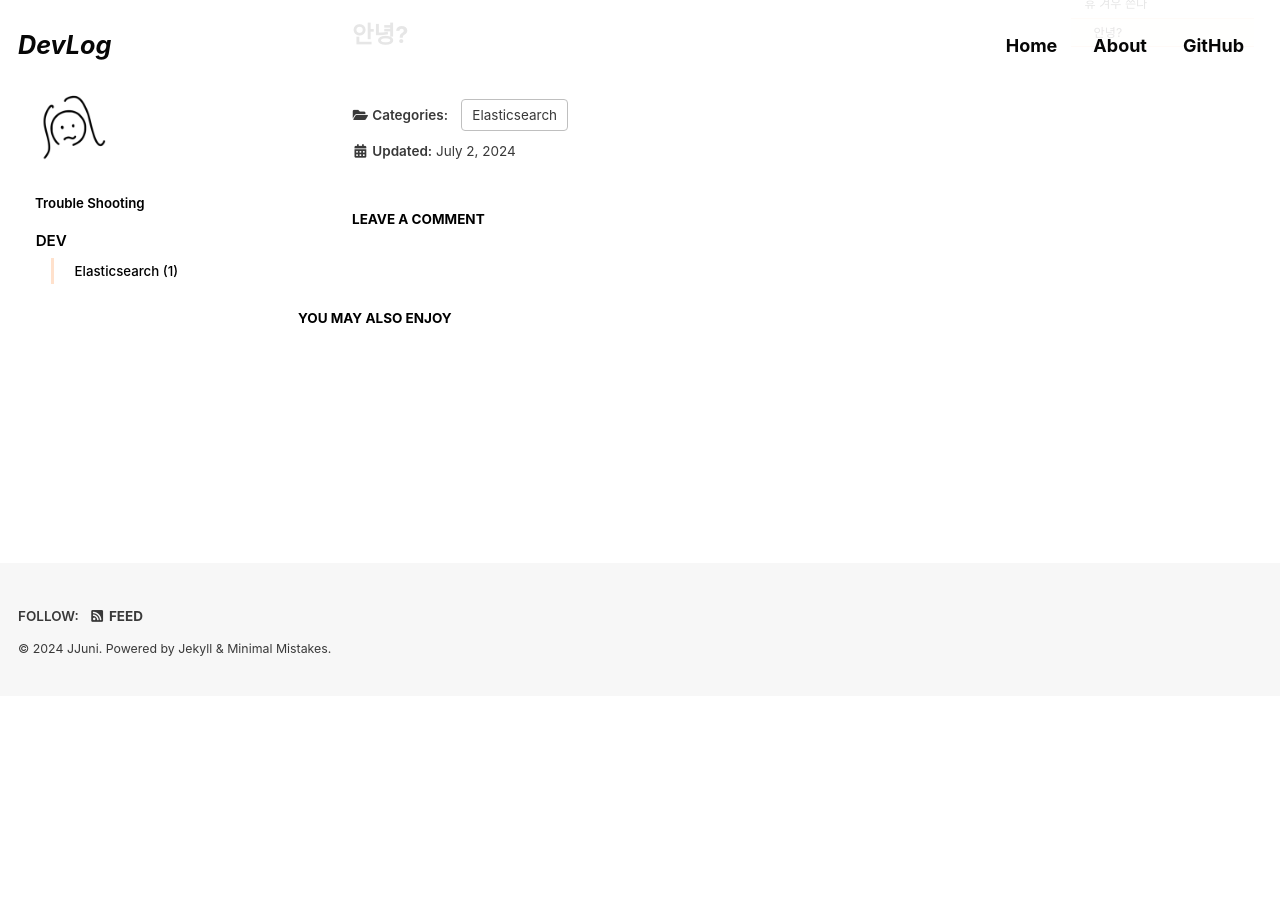
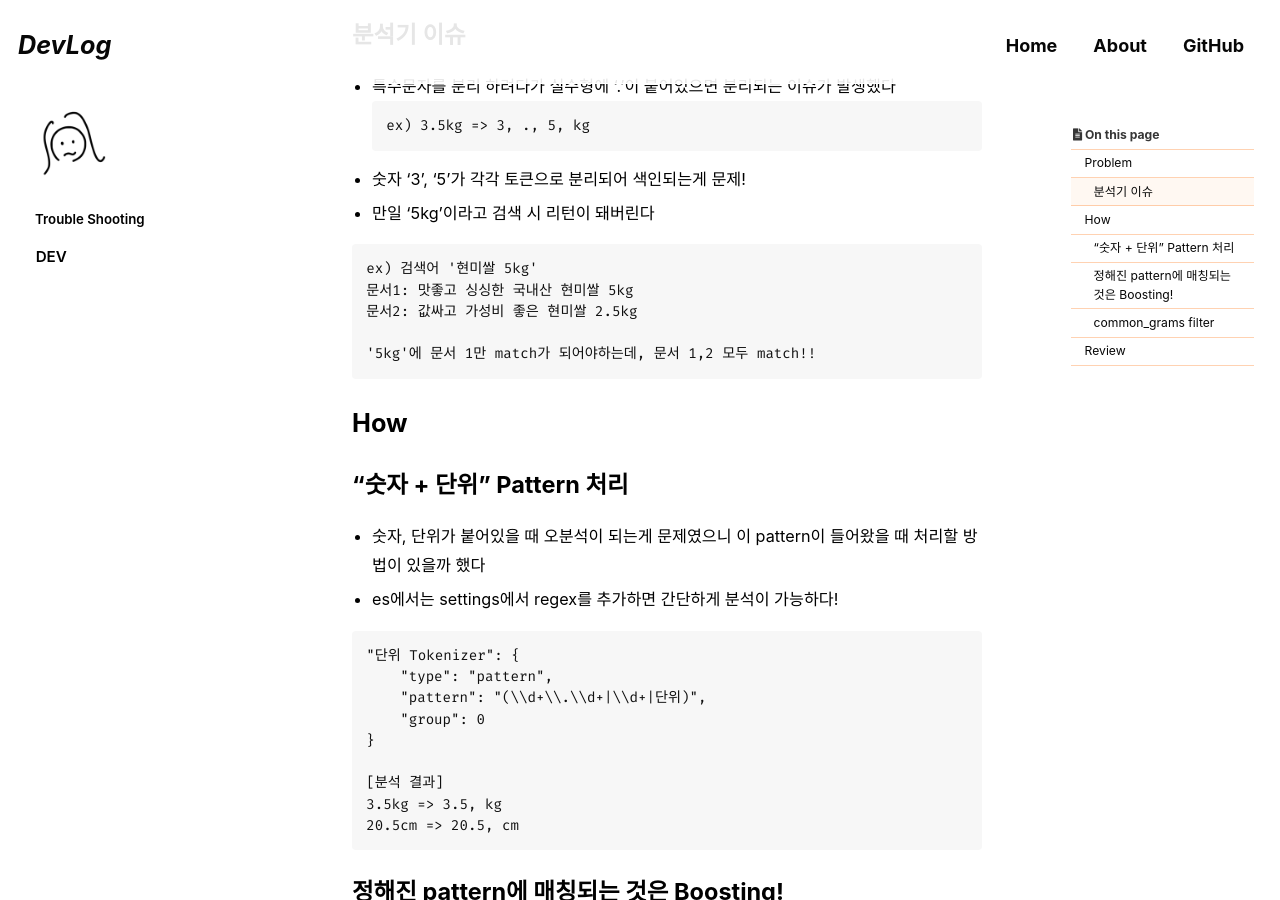
Before and after one commit to developer-parkssi/developer-parkssi.github.io, a Jekyll site: the page built from _posts/2024-07-02-categories-common-gram.md, in a window 1280 px wide and 900 px high, scrolled down 294 px. Built offline with Jekyll 4.4.1, drawn with Linux system fonts in a browser that asks for light colours; cached includes are drawn as plain includes; some web fonts are replaced; comment, search, counter and statistics services are not loaded; before the commit the page ends 990 px from its top, so only the background shows below that; some of the changed text lies outside the part shown.

Commit message:
feat: trouble shooting 단위 필드 이슈 해결 갱신

````diff
--- a/_posts/2024-07-02-categories-common-gram.md
+++ b/_posts/2024-07-02-categories-common-gram.md
@@ -3,11 +3,11 @@ title: "ES Common Gram"
 excerpt: "언어 구별로 색인"
 
 categories:
-  - Elasticsearch
+  - "Trouble Shooting"
 tags:
-  - [tag1, tag2]
+  - [Elasticsearch]
 
-permalink: /categories/dev/elasticsearch
+permalink: /categories/troubleshooting/common-gram
 
 toc: true
 toc_sticky: true
@@ -17,5 +17,95 @@ last_modified_at: 2024-07-02
 ---
 
 
-# 휴 겨우 쓴다
-## 안녕?
+# Problem
+## 분석기 이슈
+- 특수문자를 분리 하려다가 실수형에 '.'이 붙어있으면 분리되는 이슈가 발생했다
+```
+ex) 3.5kg => 3, ., 5, kg
+```
+- 숫자 '3', '5'가 각각 토큰으로 분리되어 색인되는게 문제!
+- 만일 '5kg'이라고 검색 시 리턴이 돼버린다
+
+```
+ex) 검색어 '현미쌀 5kg'
+문서1: 맛좋고 싱싱한 국내산 현미쌀 5kg
+문서2: 값싸고 가성비 좋은 현미쌀 2.5kg
+
+'5kg'에 문서 1만 match가 되어야하는데, 문서 1,2 모두 match!!
+```
+# How
+## "숫자 + 단위" Pattern 처리
+- 숫자, 단위가 붙어있을 때 오분석이 되는게 문제였으니 이 pattern이 들어왔을 때 처리할 방법이 있을까 했다
+- es에서는 settings에서 regex를 추가하면 간단하게 분석이 가능하다!
+
+```
+"단위 Tokenizer": {
+    "type": "pattern",
+    "pattern": "(\\d+\\.\\d+|\\d+|단위)",
+    "group": 0
+}
+
+[분석 결과]
+3.5kg => 3.5, kg
+20.5cm => 20.5, cm
+```
+## 정해진 pattern에 매칭되는 것은 Boosting!
+- 우선 해당 regex pattern에 걸리면 단위 분석기로 처리한 필드로 query를 날리려고 했다
+```
+boolean measureMatches(String query) {
+    Pattern pattern = Pattern.compile(".*\\d+(\\.\\d+)?\\s*(단위).*");
+    Matcher matcher = pattern.matcher(Optional.ofNullable(query).orElse(""));
+    return matcher.matches();
+}
+```
+- 원래는 해당 field에 should 조건을 추가하여 'or' query를 날리려고 했는데 성능이 느렸다ㅜ
+- 대신에 elasticsearch에는 filter를 걸어서 해당 필드에 match가 된다면 boost 점수를 올릴 수 있다
+```
+"query": {
+    "function_score": {
+      "query": {
+        "bool": {
+          ...
+        }
+      },
+      "functions": [
+        ...
+        {
+          "filter": {
+            "match_phrase": {
+              "단위필드": {
+                "query": "숫자+단위 Query",
+                "slop": 0,
+                "zero_terms_query": "NONE",
+                "boost": 1
+              }
+            }
+          },
+          "weight": 가중치
+        }
+      ],
+      ...
+    }
+  },
+  ...
+```
+- 'match_phrase'를 사용한 이유는 일반적인 'match'를 사용하면 순서가 바뀌어도 나오게 된다!
+## common_grams filter
+- es에는 pattern이 일치하는 애들은 묶어서 구로 처리가 가능한 filter가 있다
+```
+ex) 3.5kg => 3.5_kg
+```
+- 이렇게 되면 성능, 크기에 있어서 더 유리하다고 한다
+[Ref](https://spinscale.de/posts/2021-04-14-using-the-common-grams-filter-for-faster-queries.html)
+- 요런식으로 쓰면 된다
+```
+"단위_common_grams": {
+    "type": "common_grams",
+    "common_words": [적어야 할 단위들],
+    "query_mode": true
+}
+```
+# Review
+- 원하던 단위에 해당하는 문서들만 올라와서 이슈가 해결이 됐다
+- 어떠한 패턴이 있을 때 es settings에 type: 'custom'으로 해서 분석기 추가하고 색인시켜 처리한 것이 핵심이었다
+- 특히 분석기 필터 하나 개발하려면, 여간 쉬운게 아니니 이런 방식도 괜찮은 것 같다
````
